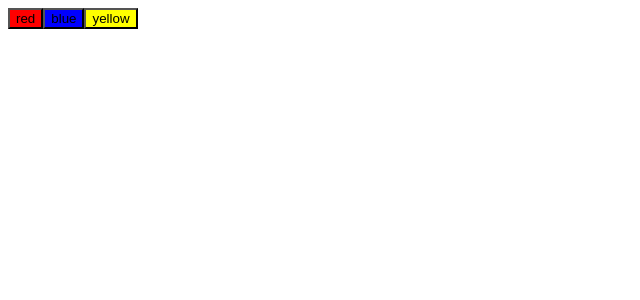
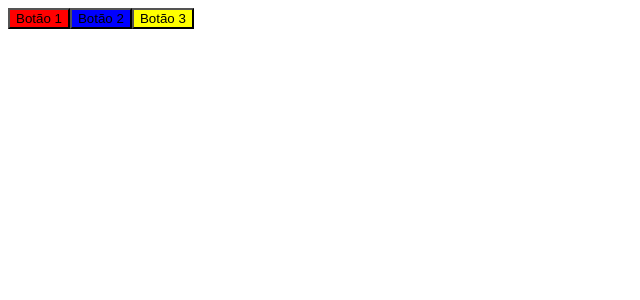
Before and after one commit to rickutino/PomoGamer, a React (Create React App) app: page / in a window 1280 px wide. Shown: the top 300 px of the page, without its empty margins (0-640 px from the left). Built offline with nearby package versions, Linux system fonts and the light colour scheme.

Commit message:
add props.children in component Button

```diff
--- a/src/App.tsx
+++ b/src/App.tsx
@@ -4,9 +4,9 @@ import { Button } from './components/Button'
 function App() {
   return (
     <div className="App">
-      <Button color="red" />
-      <Button color="blue"/>
-      <Button color="yellow"/>
+      <Button color="red">Botão 1</Button>
+      <Button color="blue">Botão 2</Button>
+      <Button color="yellow">Botão 3</Button>
     </div>
   );
 }
--- a/src/components/Button.tsx
+++ b/src/components/Button.tsx
@@ -1,11 +1,12 @@
 interface ButtonProps {
   color: string;
+  children: string;
 }
 
 export function Button(props:ButtonProps) {
   return (
     <button type="button" style={{ backgroundColor: props.color}}>
-      {props.color}
+      {props.children}
     </button>
   );
 }
```
